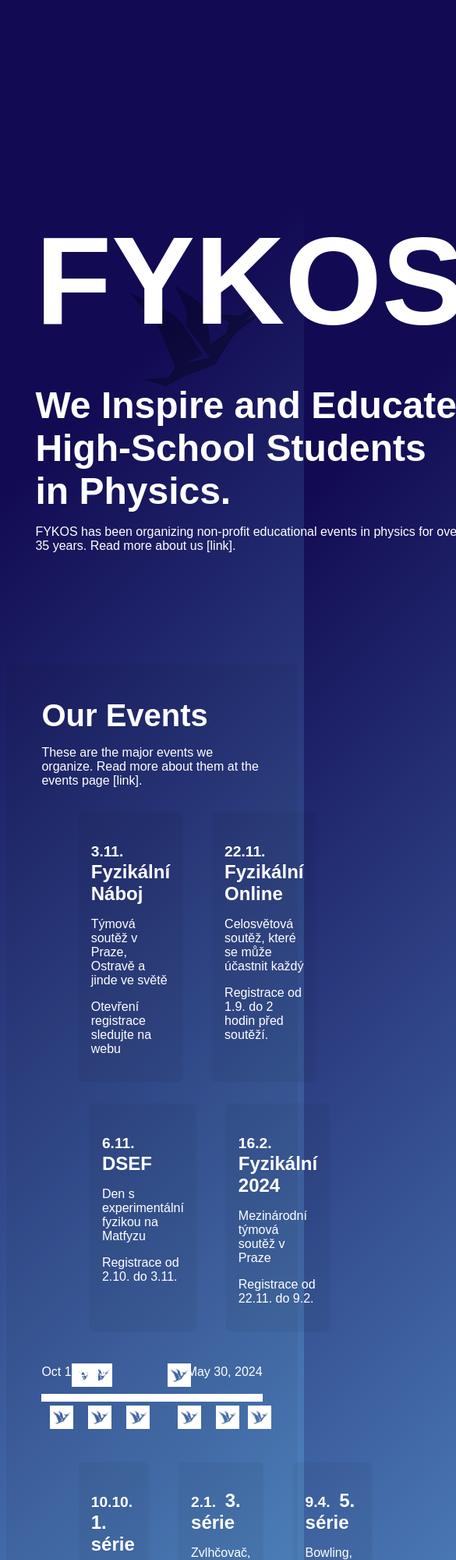
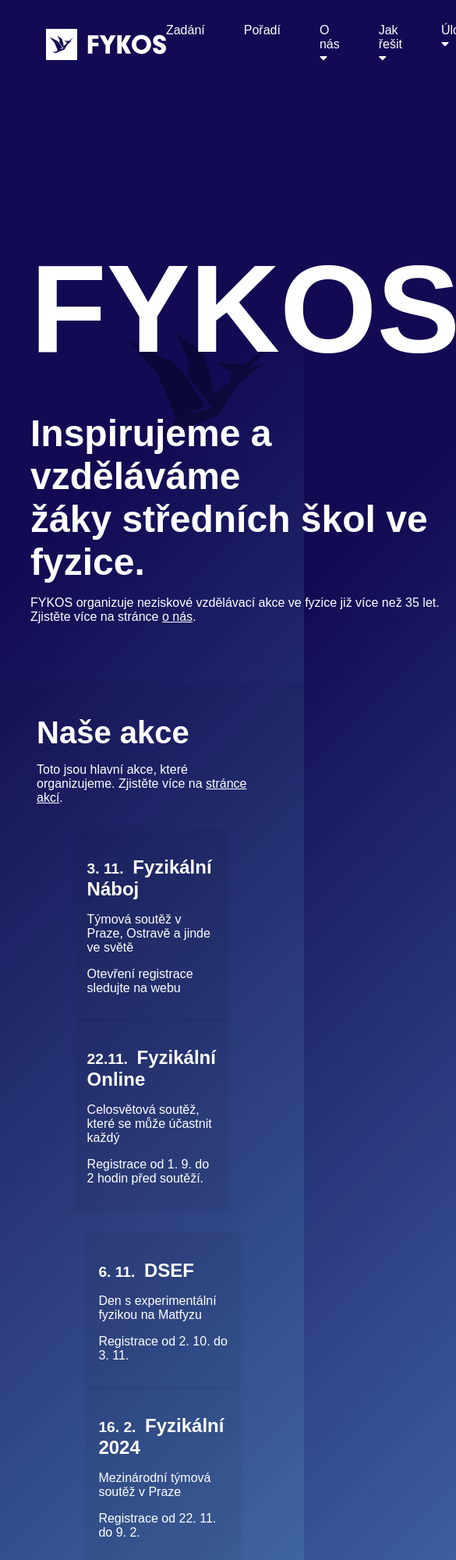
Before and after one commit to vanekm/fykos-new-web, a plain HTML site: page index.html in a window 390 px wide. Shown: the top 2000 px of the page at 78% size, 585 px wide, since content can reach past the window. Drawn offline with Linux system fonts and the light colour scheme.

Commit message:
menu apod.

```diff
--- a/index.html
+++ b/index.html
@@ -5,6 +5,7 @@
     <meta charset="UTF-8">
     <meta name="viewport" content="width=device-width, initial-scale=1.0">
     <link rel="stylesheet" href="styles.css">
+    <link rel="stylesheet" href="https://cdnjs.cloudflare.com/ajax/libs/font-awesome/5.15.1/css/all.min.css">
     <title>FYKOS</title>
 </head>
 
@@ -12,73 +13,92 @@
 
 <div class="content-container">
     <section class="content-section">
+        <div class="navbar">
+                <div class="navbar-logo">
+                    <img src="logo-navbar.svg" alt="Logo" height="40">
+                </div>
+                <div class="navbar-items">
+                    <a href="#">Zadání</a>
+                        <a href="#">Pořadí</a>
+                        <a href="#">O nás <i class="fas fa-caret-down"></i></a>
+                        <a href="#">Jak řešit <i class="fas fa-caret-down"></i></a>
+                        <a href="#">Úlohy <i class="fas fa-caret-down"></i></a>
+                        <a href="#">Akce</a>
+                        <a href="#">Login</a>
+                    <img src="flag-icon.png" alt="Flag" class="flag-icon" width="20">
+                </div>
+            </div>
+
         <div class="header-container">
             <div class="header-text-container">
                 <h1 class="header-text">FYKOS</h1>
-                <h2 class="header-text">We Inspire and Educate<br> High-School Students in Physics.</h2>
-                <p class="header-text">FYKOS has been organizing non-profit educational events in physics for over 35 years. Read more about us [link].</p>
+                <h2 class="header-text">Inspirujeme a vzděláváme<br>žáky středních škol ve fyzice.</h2>
+                <p class="header-text">FYKOS organizuje neziskové vzdělávací akce ve fyzice již více než 35 let. Zjistěte více na stránce <a href="#">o nás</a>.</p>
                 <!-- <button class="custom-button">About FYKOS</button> -->
             </div>
             <img id="header-image" src="fykos_symbol_no_border.svg" alt="Description of the image">
         </div>
+
+
+
     </section>
 
     <div class="event-container">
         <section class="content-section">
-            <h2 class="section-header">Our Events</h2>
-            <p>These are the major events we organize. Read more about them at the events page [link].</p>
+            <h2 class="section-header">Naše akce</h2>
+            <p>Toto jsou hlavní akce, které organizujeme. Zjistěte více na <a href="#">stránce akcí</a>.</p>
             <!-- <button class="custom-button">FYKOS Events</button> -->
             <div class="event-grid">
                 <div class="row-odd">
                     <!-- First Row -->
                     <div class="event" id="event-1">
-                        <h1><span class="event-date">3.11.</span> Fyzikální Náboj</h1>
+                        <h1><span class="event-date">3. 11.</span> Fyzikální Náboj</h1>
                         <p>Týmová soutěž v Praze, Ostravě a jinde ve světě</p>
                         <p>Otevření registrace sledujte na webu</p>
                     </div>
                     <div class="event" id="event-3">
                         <h1><span class="event-date">22.11.</span> Fyzikální Online</h1>
                         <p>Celosvětová soutěž, které se může účastnit každý</p>
-                        <p>Registrace od 1.9. do 2 hodin před soutěží.</p>
+                        <p>Registrace od 1. 9. do 2 hodin před soutěží.</p>
                     </div>
                 </div>
 
                 <div class="row-even">
                     <!-- Second Row -->
                     <div class="event" id="event-2">
-                        <h1><span class="event-date">6.11.</span> DSEF</h1>
+                        <h1><span class="event-date">6. 11.</span> DSEF</h1>
                         <p>Den s experimentální fyzikou na Matfyzu</p>
-                        <p>Registrace od 2.10. do 3.11.</p>
+                        <p>Registrace od 2. 10. do 3. 11.</p>
                     </div>
                     <div class="event" id="event-4">
-                        <h1><span class="event-date">16.2.</span> Fyzikální 2024</h1>
+                        <h1><span class="event-date">16. 2.</span> Fyzikální 2024</h1>
                         <p>Mezinárodní týmová soutěž v Praze</p>
-                        <p>Registrace od 22.11. do 9.2.</p>
+                        <p>Registrace od 22. 11. do 9. 2.</p>
                     </div>
                 </div>
 
                 <div class="timeline-container">
                     <div class="start-timeline-text">
-                        <p>Oct 1, 2023</p>
+                        <p>1. 10. 2023</p>
                     </div>
                     <hr class="middle-line">
                     <div class="end-timeline-text">
-                        <p>May 30, 2024</p>
+                        <p>30. 5. 2024</p>
                     </div>
                 </div>
 
                 <!-- Third Row -->
                 <div class="row-odd">
                     <div class="event series" id="series-1">
-                        <h1><span class="event-date">10.10.</span> 1. série</h1>
+                        <h1><span class="event-date">10. 10.</span> 1. série</h1>
                         <p>Velryba, nové kolo a tření papíru</p>
                     </div>
                     <div class="event series" id="series-3">
-                        <h1><span class="event-date">2.1.</span> 3. série</h1>
+                        <h1><span class="event-date">2. 1.</span> 3. série</h1>
                         <p>Zvlhčovač, blesky a proteinový motor</p>
                     </div>
                     <div class="event series" id="series-5">
-                        <h1><span class="event-date">9.4.</span> 5. série</h1>
+                        <h1><span class="event-date">9. 4.</span> 5. série</h1>
                         <p>Bowling, med a potápějící se člun</p>
                     </div>
                 </div>
@@ -86,16 +106,16 @@
                 <div class="row-even">
                     <!-- Fourth Row -->
                     <div class="event series" id="series-2">
-                        <h1><span class="event-date">21.11.</span> 2. série</h1>
+                        <h1><span class="event-date">21. 11.</span> 2. série</h1>
                         <p>Pneumatika, cola a perpetuum mobile</p>
                     </div>
                     <div class="event series" id="series-4">
-                        <h1><span class="event-date">27.2.</span> 4. série</h1>
-                        <p>Description for 4th series</p>
+                        <h1><span class="event-date">27. 2.</span> 4. série</h1>
+                        <p>Hokejista, svítilna a pozorování letadla</p>
                     </div>
                     <div class="event series" id="series-6">
-                        <h1><span class="event-date">14.5.</span> 6. série</h1>
-                        <p>Description for 6th series</p>
+                        <h1><span class="event-date">14. 5.</span> 6. série</h1>
+                        <p>Antineutrína, ponorka a magnety</p>
                     </div>
                 </div>
             </div>
@@ -104,12 +124,42 @@
 
     <section class="content-section">
         <div class="FYKOS-corr-comp-container">
-            <h2 class="section-header">FYKOS Correspondence Competition</h2>
-            <p>The FYKOS correspondence competition is our original event. Each year, we publish 6 series of 8 physics problems of varying difficulty, topics and purpose and we provide helpful individualized feedback to each solution we receive.</p>
+            <h2 class="section-header">Fyzikální korespondenční seminář</h2>
+            <p>Fyzikální korespondenční seminář je naší nejstarší a původní akcí.</p>
             <p>Bla bla stručné info o semináři a jak funguje</p>
             <p>Link na další info o semináři...</p>
         </div>
     </section>
+
+<!--
+    <footer>
+            <div class="footer-content">
+                <div class="logo-section">
+                    <img src="path-to-logo.svg" alt="FyziklaniOnline logo">
+                    <h1>FyziklaniOnline</h1>
+                    <p>Fyziklání Online je organizováno FYKOSem – skupinou vysokoškolských studentů pořádající již 37. rokem vzdělávací akce se zaměřením na fyziku. FYKOS je tvořen převážně studenty Matematicko-fyzikální fakulty Univerzity Karlovy.</p>
+                    <p>Realizace soutěže byla podpořena Ministerstvem školství, mládeže a tělovýchovy.</p>
+                    <p>#fykos #fyziklanionline online@fyziklani.cz</p>
+                </div>
+                <div class="links-section">
+                    <ul>
+                        <li>Pro účastníky a učitele</li>
+                        <li>O soutěži</li>
+                        <li>Pravidla</li>
+                        <li>FAQ</li>
+                        <li>Program</li>
+                        <li>Registrace</li>
+                    </ul>
+                </div>
+            </div>
+            <div class="footer-logos">
+                <img src="path-to-fyziklani-logo.svg" alt="Fyziklani logo">
+                <img src="path-to-fykos-logo.svg" alt="FYKOS logo">
+                <img src="path-to-dsef-logo.svg" alt="DSEF logo">
+            </div>
+        </footer>
+-->
+
 </div>
 
     <script>
@@ -131,8 +181,12 @@
             const logoElem = document.createElement("img");
             logoElem.src = "fykos_symbol_white.png"; // Replace with the path to your logo
             logoElem.classList.add(classStr);
-            logoElem.style.left = `${positionPercentage}%`;
 
+            if (window.innerWidth <= 768) {  /* Small screen */
+                logoElem.style.top = `${positionPercentage}%`;
+            } else {  /* Large screen */
+                logoElem.style.left = `${positionPercentage}%`;
+            }
 
             logoElem.dataset.eventBox = eventBoxId;
             // Append the logo to the body (or the container div you wish)
--- a/styles.css
+++ b/styles.css
@@ -1,6 +1,6 @@
 body {
     font-family: Arial, sans-serif;
-    /* background-color: #1175da;*/
+    background-color: #1175da;
     background: linear-gradient(135deg, #120b53 20%, #5690cb 80%);
     color: white;
     border: 0;
@@ -22,7 +22,7 @@ body {
     display: flex;
     align-items: center; /* To vertically align items */
     justify-content: space-between; /* To maximize space between text-container and image */
-    height: 100vh;
+    height: 90vh;
     position: relative; /* Setting to relative to ensure z-index works */
     text-align: left;
     color: white;
@@ -89,7 +89,6 @@ h2.header-text {
     flex: 0 0 40%;
     margin: 0 20px;
     background-color: rgba(0,0,0,.05);
-    color: white;
     border-radius: 5px;
     padding: 15px;
     box-shadow: 0 1px 3px rgba(0, 0, 0, 0.1);
@@ -187,3 +186,141 @@ h1 {
 .custom-button:focus {
     outline: none; /* Removes default focus outline */
 }
+
+/* Existing CSS here */
+
+/* Media query for small screens */
+@media (max-width: 768px) {
+    .row-odd, .row-even {
+        flex-direction: column;  /* Stack items vertically */
+        align-items: center;  /* Center items horizontally */
+        justify-content: center;  /* Center items vertically */
+    }
+
+    .middle-line {
+        width: 0px;
+        height: 100%;  /* Extend the line's height to fill the container */
+        border-top: 0;  /* Remove horizontal border */
+        border-left: 5px solid white;  /* Add a vertical border */
+        border-right: 5px solid white;  /* Add a vertical border */
+        top: 0;  /* Position at the top */
+        left: 50%;  /* Center the line */
+    }
+
+    .start-timeline-text, .end-timeline-text {
+        top: auto;
+        right: auto;
+        position: relative;
+        text-align: center;
+    }
+
+    .start-timeline-text {
+        bottom: 0;
+    }
+
+    .end-timeline-text {
+        top: 0;
+    }
+
+    .logo-series, .logo-event {
+        bottom: auto;
+        right: 50%;
+    }
+
+    .logo-series {
+        left: 42%;
+    }
+
+    .logo-event {
+        right: 42%;
+    }
+}
+
+a {
+    color: white;
+}
+
+.navbar {
+            display: flex;
+            justify-content: space-between;
+            align-items: center;
+            padding: 30px 20px;
+            color: white;
+        }
+        .navbar-logo {
+            display: flex;
+            align-items: center;
+        }
+        .navbar-items {
+            display: flex;
+            gap: 50px;
+        }
+        .navbar-items a {
+            color: white;
+            text-decoration: none;
+        }
+        .flag-icon {
+            margin-left: 10px;
+        }
+
+
+
+body {
+    font-family: Arial, sans-serif;
+    margin: 0;
+    padding: 0;
+}
+
+footer {
+    background-color: black;
+    color: white;
+    padding: 20px 0;
+}
+
+.footer-content {
+    display: flex;
+    justify-content: space-between;
+    padding: 0 40px;
+}
+
+.logo-section {
+    width: 60%;
+}
+
+.logo-section img {
+    height: 50px;
+    margin-right: 20px;
+}
+
+.logo-section h1 {
+    font-size: 2em;
+}
+
+.logo-section p {
+    margin: 10px 0;
+}
+
+.links-section {
+    width: 40%;
+}
+
+.links-section ul {
+    list-style-type: none;
+    padding: 0;
+}
+
+.links-section li {
+    margin: 10px 0;
+}
+
+.footer-logos {
+    display: flex;
+    justify-content: center;
+    align-items: center;
+    margin-top: 20px;
+}
+
+.footer-logos img {
+    margin: 0 10px;
+    height: 40px;
+}
```
Also changed, not shown: flag-icon.png (added), logo-navbar.svg (added).
